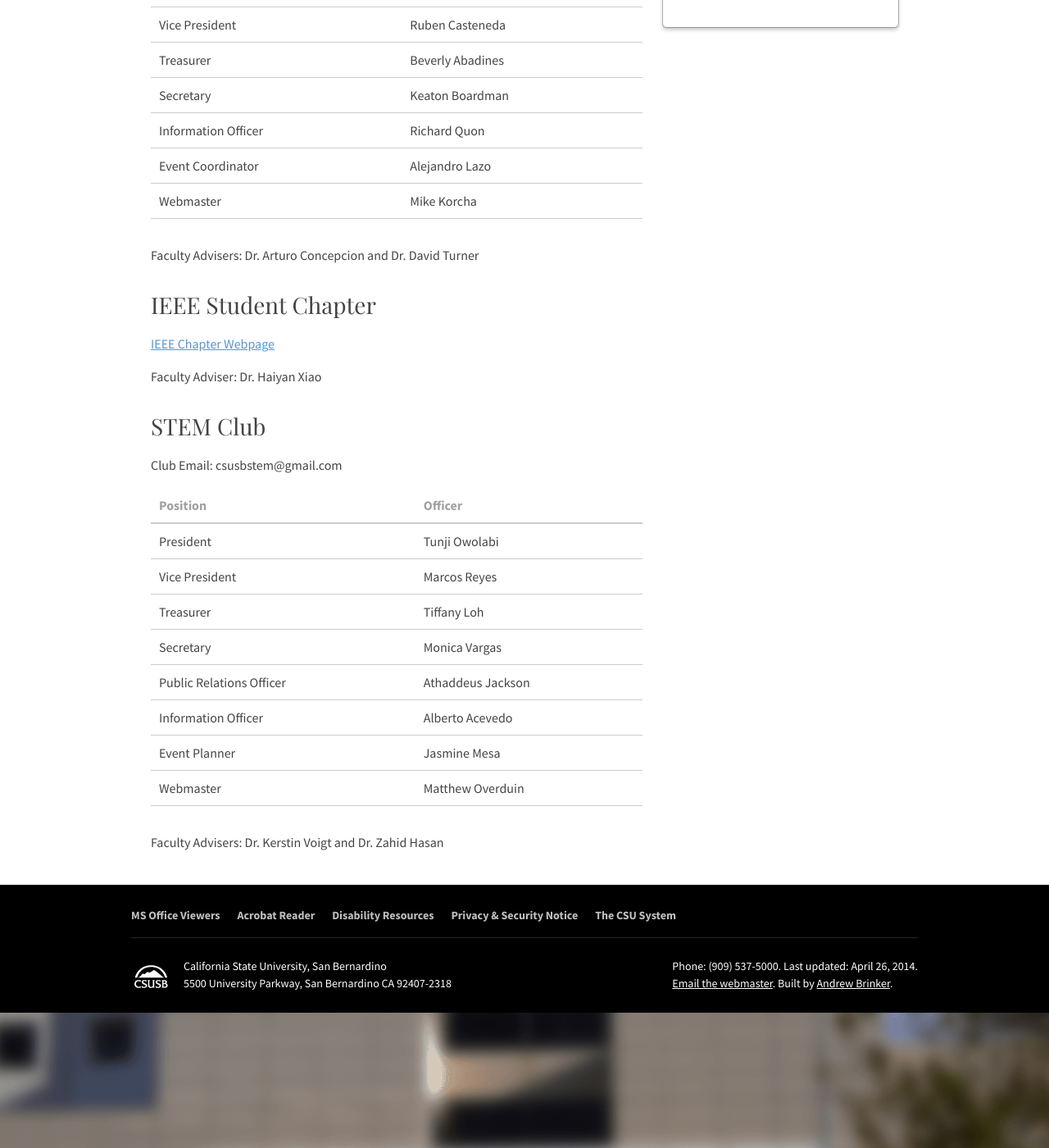
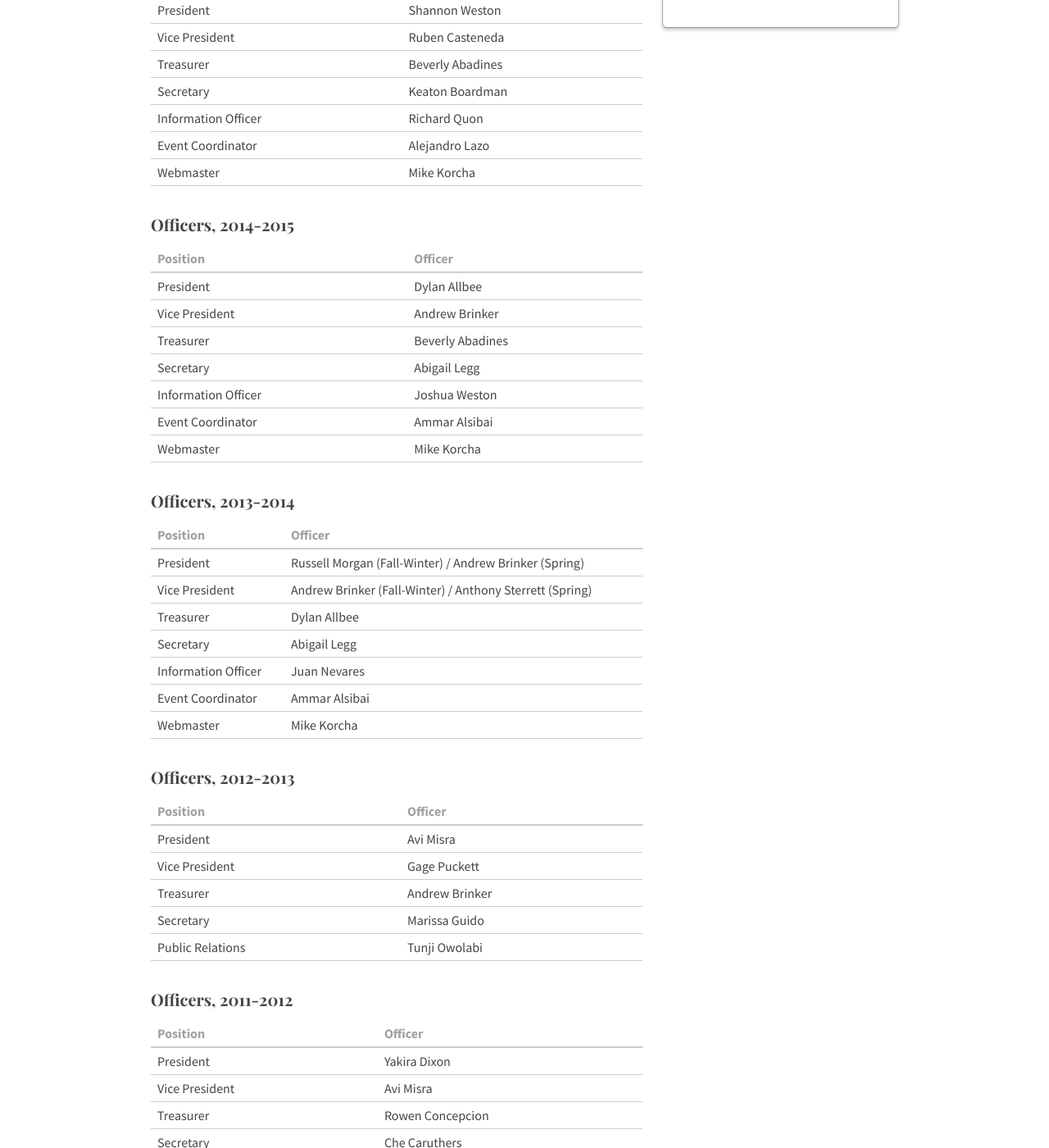
Before and after one commit to csusbdt/cse, a Jekyll site: the page built from clubs/index.md, in a window 1280 px wide and 1400 px high, scrolled down 576 px. Shown: the whole window at 82% size. Built offline with Jekyll 4.4.1, drawn with Linux system fonts in a browser that asks for light colours; nearby versions of some CDN libraries; some web fonts are replaced; some of the changed text lies outside the part shown.

Commit message:
Added previous CSE Club officers back

```diff
--- a/clubs/index.md
+++ b/clubs/index.md
@@ -17,19 +17,9 @@ nav:
 
 [CSE Club Website](http://cse-club.com/)
 
-<!-- removed to pass accessility scan.
-| Position            | Officer          |
-|:--------------------|:-----------------|
-| President           | Shannon Weston   |
-| Vice President      | Ruben Casteneda  |
-| Treasurer           | Beverly Abadines |
-| Secretary           | Keaton Boardman  |
-| Information Officer | Richard Quon     |
-| Event Coordinator   | Alejandro Lazo   |
-| Webmaster           | Mike Korcha      |
--->
+#### Current Officers
 
-<table>
+<table class='table-condensed'>
   <thead>
     <tr>
       <th style="text-align: left" scope="row">Position</th>
@@ -68,6 +58,158 @@ nav:
   </tbody>
 </table>
 
+#### Officers, 2014-2015
+
+<table class='table-condensed'>
+  <thead>
+    <tr>
+      <th style="text-align: left" scope="row">Position</th>
+      <th style="text-align: left" scope="row">Officer</th>
+    </tr>
+  </thead>
+  <tbody>
+    <tr>
+      <td style="text-align: left">President</td>
+      <td style="text-align: left">Dylan Allbee</td>
+    </tr>
+    <tr>
+      <td style="text-align: left">Vice President</td>
+      <td style="text-align: left">Andrew Brinker</td>
+    </tr>
+    <tr>
+      <td style="text-align: left">Treasurer</td>
+      <td style="text-align: left">Beverly Abadines</td>
+    </tr>
+    <tr>
+      <td style="text-align: left">Secretary</td>
+      <td style="text-align: left">Abigail Legg</td>
+    </tr>
+    <tr>
+      <td style="text-align: left">Information Officer</td>
+      <td style="text-align: left">Joshua Weston</td>
+    </tr>
+    <tr>
+      <td style="text-align: left">Event Coordinator</td>
+      <td style="text-align: left">Ammar Alsibai</td>
+    </tr>
+    <tr>
+      <td style="text-align: left">Webmaster</td>
+      <td style="text-align: left">Mike Korcha</td>
+    </tr>
+  </tbody>
+</table>
+
+#### Officers, 2013-2014
+
+<table class='table-condensed'>
+  <thead>
+    <tr>
+      <th style="text-align: left" scope="row">Position</th>
+      <th style="text-align: left" scope="row">Officer</th>
+    </tr>
+  </thead>
+  <tbody>
+    <tr>
+      <td style="text-align: left">President</td>
+      <td style="text-align: left">Russell Morgan (Fall-Winter) / Andrew Brinker (Spring)</td>
+    </tr>
+    <tr>
+      <td style="text-align: left">Vice President</td>
+      <td style="text-align: left">Andrew Brinker (Fall-Winter) / Anthony Sterrett (Spring)</td>
+    </tr>
+    <tr>
+      <td style="text-align: left">Treasurer</td>
+      <td style="text-align: left">Dylan Allbee</td>
+    </tr>
+    <tr>
+      <td style="text-align: left">Secretary</td>
+      <td style="text-align: left">Abigail Legg</td>
+    </tr>
+    <tr>
+      <td style="text-align: left">Information Officer</td>
+      <td style="text-align: left">Juan Nevares</td>
+    </tr>
+    <tr>
+      <td style="text-align: left">Event Coordinator</td>
+      <td style="text-align: left">Ammar Alsibai</td>
+    </tr>
+    <tr>
+      <td style="text-align: left">Webmaster</td>
+      <td style="text-align: left">Mike Korcha</td>
+    </tr>
+  </tbody>
+</table>
+
+#### Officers, 2012-2013
+
+<table class='table-condensed'>
+  <thead>
+    <tr>
+      <th style="text-align: left" scope="row">Position</th>
+      <th style="text-align: left" scope="row">Officer</th>
+    </tr>
+  </thead>
+  <tbody>
+    <tr>
+      <td style="text-align: left">President</td>
+      <td style="text-align: left">Avi Misra</td>
+    </tr>
+    <tr>
+      <td style="text-align: left">Vice President</td>
+      <td style="text-align: left">Gage Puckett</td>
+    </tr>
+    <tr>
+      <td style="text-align: left">Treasurer</td>
+      <td style="text-align: left">Andrew Brinker</td>
+    </tr>
+    <tr>
+      <td style="text-align: left">Secretary</td>
+      <td style="text-align: left">Marissa Guido</td>
+    </tr>
+    <tr>
+      <td style="text-align: left">Public Relations</td>
+      <td style="text-align: left">Tunji Owolabi</td>
+    </tr>
+  </tbody>
+</table>
+
+#### Officers, 2011-2012
+
+<table class='table-condensed'>
+  <thead>
+    <tr>
+      <th style="text-align: left" scope="row">Position</th>
+      <th style="text-align: left" scope="row">Officer</th>
+    </tr>
+  </thead>
+  <tbody>
+    <tr>
+      <td style="text-align: left">President</td>
+      <td style="text-align: left">Yakira Dixon</td>
+    </tr>
+    <tr>
+      <td style="text-align: left">Vice President</td>
+      <td style="text-align: left">Avi Misra</td>
+    </tr>
+    <tr>
+      <td style="text-align: left">Treasurer</td>
+      <td style="text-align: left">Rowen Concepcion</td>
+    </tr>
+    <tr>
+      <td style="text-align: left">Secretary</td>
+      <td style="text-align: left">Che Caruthers</td>
+    </tr>
+    <tr>
+      <td style="text-align: left">Public Relations</td>
+      <td style="text-align: left">Noah Tetley</td>
+    </tr>
+    <tr>
+      <td style="text-align: left">Director</td>
+      <td style="text-align: left">Kanika Bhatt</td>
+    </tr>
+  </tbody>
+</table>
+
 Faculty Advisers: Dr. Arturo Concepcion and Dr. David Turner
 
 ### IEEE Student Chapter
@@ -80,20 +222,7 @@ Faculty Adviser: Dr. Haiyan Xiao
 
 Club Email: csusbstem@gmail.com
 
-<!--
-| Position                 | Officer           |
-|:-------------------------|:------------------|
-| President                | Tunji Owolabi     |
-| Vice President           | Marcos Reyes      |
-| Treasurer                | Tiffany Loh       |
-| Secretary                | Monica Vargas     |
-| Public Relations Officer | Athaddeus Jackson |
-| Information Officer      | Alberto Acevedo   |
-| Event Planner            | Jasmine Mesa      |
-| Webmaster                | Matthew Overduin  |
--->
-
-<table>
+<table class='table-condensed'>
   <thead>
     <tr>
       <th style="text-align: left" scope="row">Position</th>
```
